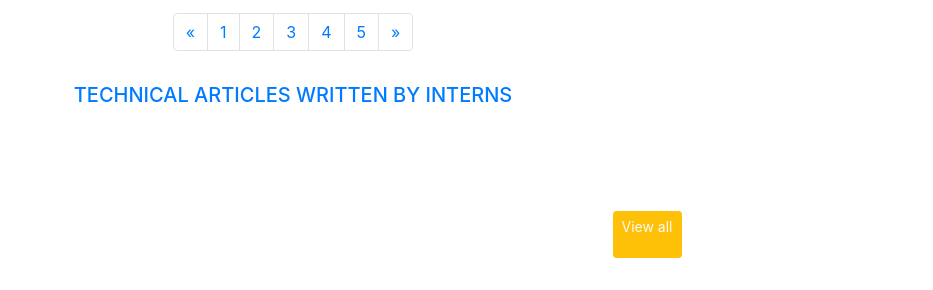
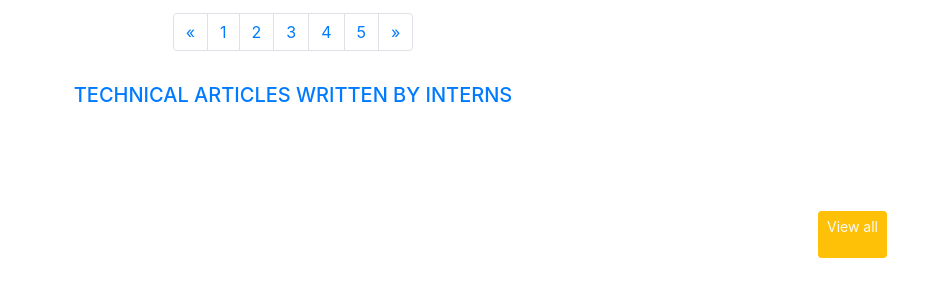
Before and after one commit to williamz6/projects, a plain HTML site: page index.html in a window 1280 px wide. Shown: the part 1080-1370 px from the top of the page, 347-1280 px from the left. Drawn offline with Linux system fonts and the light colour scheme; files that its build step writes are made by us from their sources; files whose address does not match are found by name.

Commit message:
fixed css issue

```diff
--- a/index.html
+++ b/index.html
@@ -5,7 +5,7 @@
 <title>Figma</title>
 <link href="bootstrap-4.3.1-dist/css/bootstrap.min.css" rel="stylesheet" type="text/css">
 <link href="plugins/font-awesome-4.7.0/css/font-awesome.min.css" rel="stylesheet" type="text/css">
-<link href="main.css" rel="stylesheet" type="text/css">
+<link href="style.css" rel="stylesheet" type="text/css">
 </head>
 
 <body>
```
